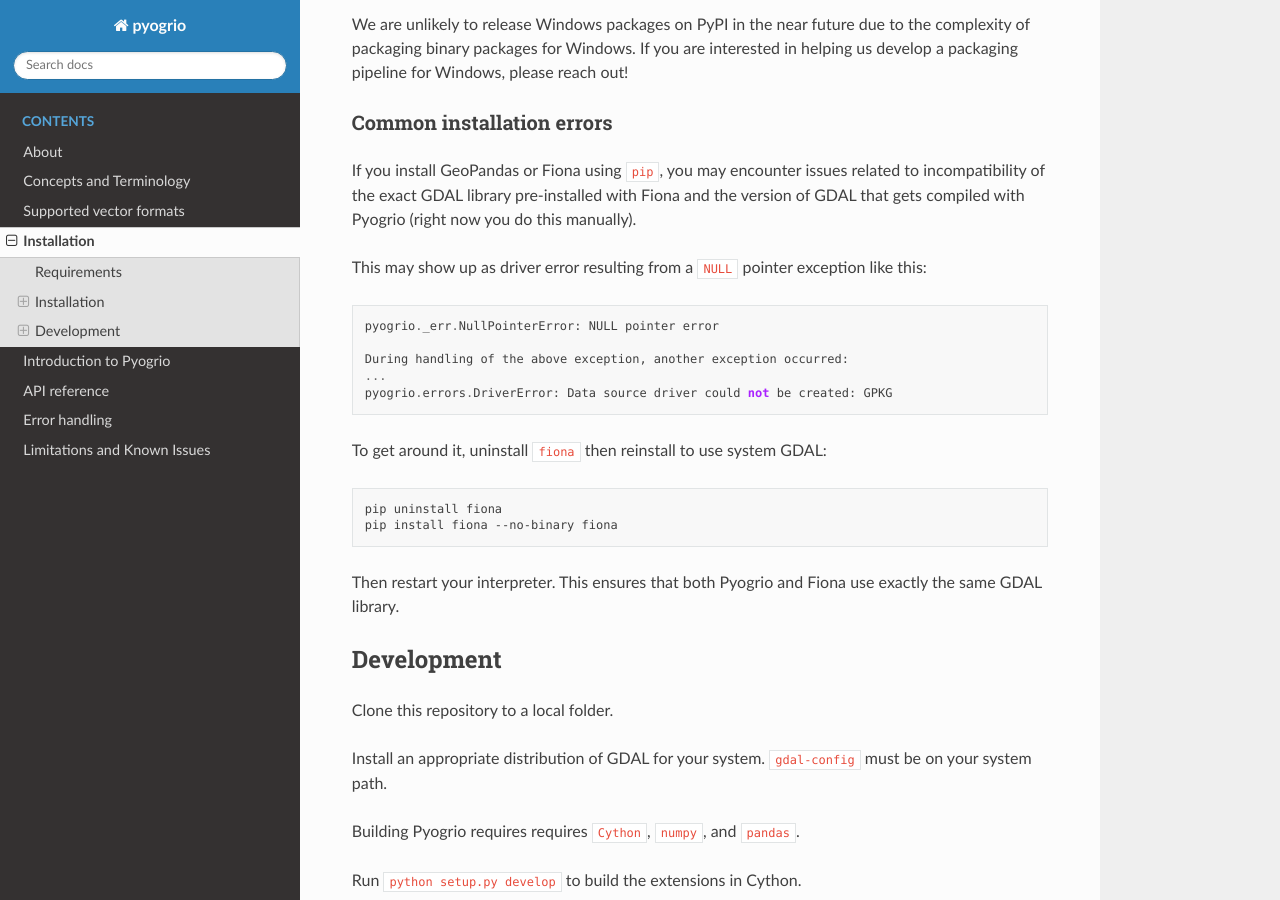
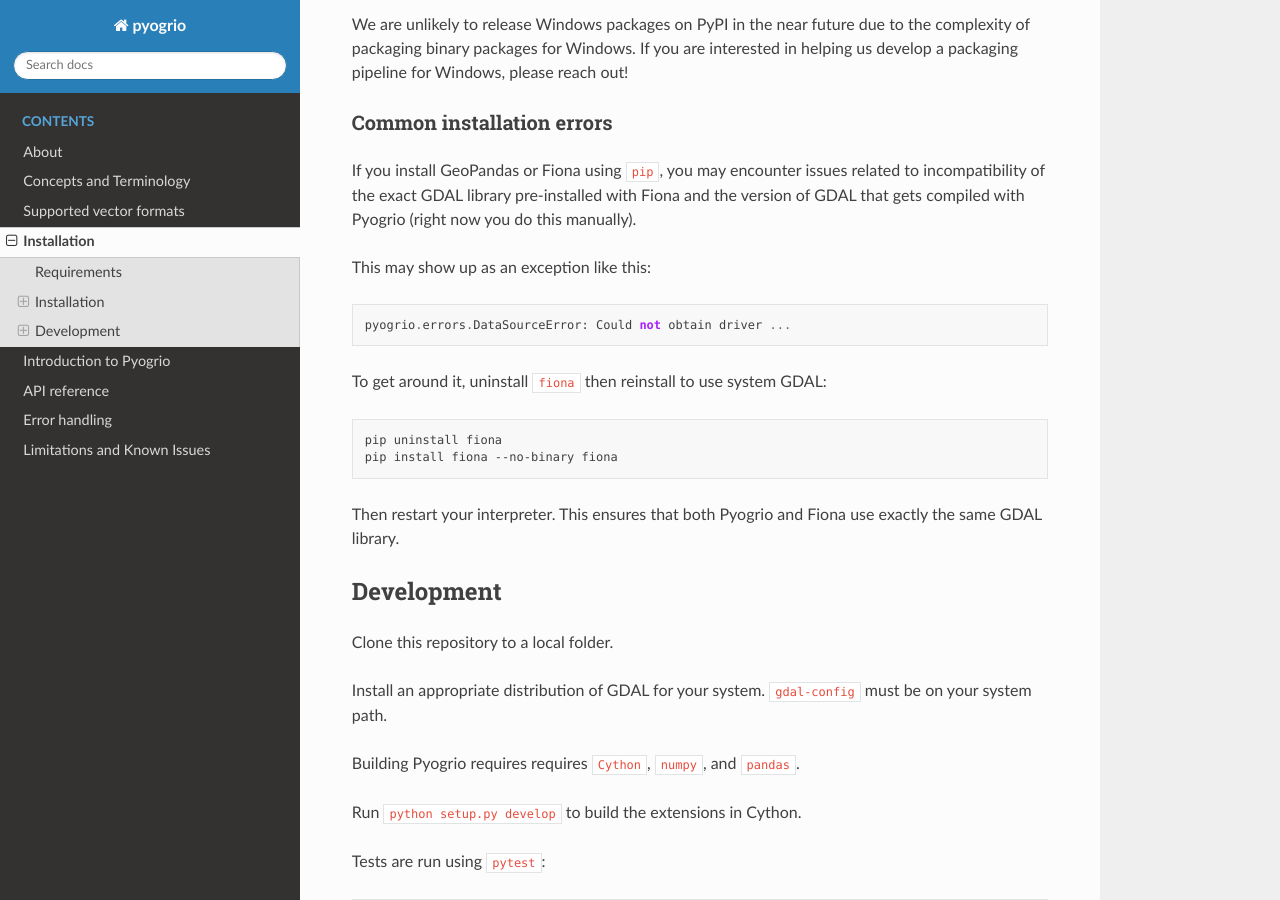
Before and after one commit to geopandas/pyogrio, a Sphinx documentation site: the page built from docs/source/install.md, in a window 1280 px wide and 900 px high, scrolled down 741 px. Built offline with Sphinx 7.4.7 and the Read the Docs theme 2.0.0, drawn with Linux system fonts in a browser that asks for light colours.

````diff
--- a/docs/source/install.md
+++ b/docs/source/install.md
@@ -38,15 +38,11 @@
 to incompatibility of the exact GDAL library pre-installed with Fiona and the
 version of GDAL that gets compiled with Pyogrio (right now you do this manually).
 
-This may show up as driver error resulting from a `NULL` pointer exception like
+This may show up as an exception like
 this:
 
 ```
-pyogrio._err.NullPointerError: NULL pointer error
-
-During handling of the above exception, another exception occurred:
-...
-pyogrio.errors.DriverError: Data source driver could not be created: GPKG
+pyogrio.errors.DataSourceError: Could not obtain driver ...
 ```
 
 To get around it, uninstall `fiona` then reinstall to use system GDAL:
````
Also changed, not shown: 1 other file.
